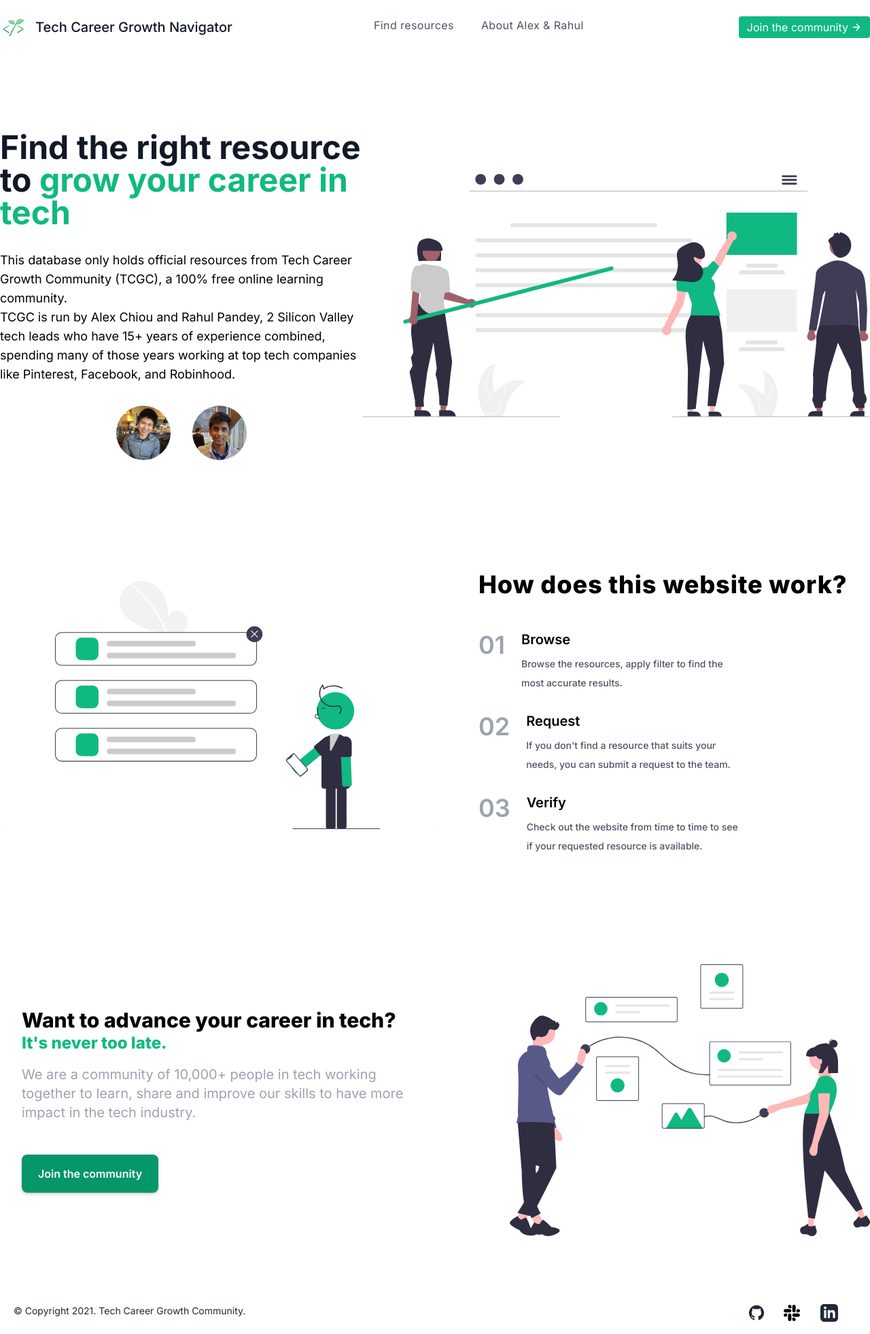
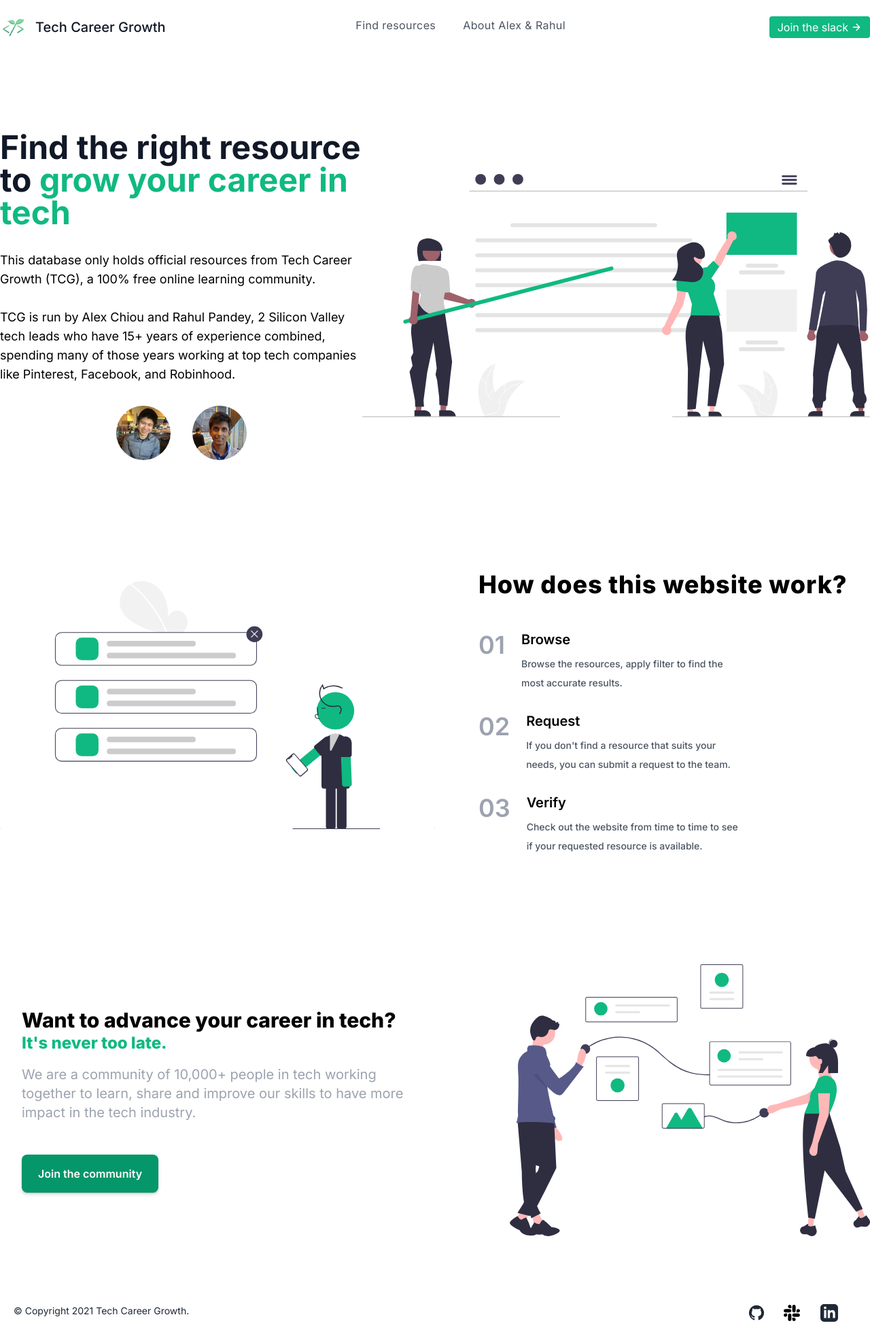
Before and after one commit to tericcabrel/tech-career-growth, a Next.js app in the folder webapp/: page / in a window 1280 px wide. Shown: the whole page at 68% size. Built offline with nearby package versions, Linux system fonts and the light colour scheme.

Commit message:
feat(app): replace text content on the website

```diff
--- a/webapp/src/components/home/hero.tsx
+++ b/webapp/src/components/home/hero.tsx
@@ -9,10 +9,11 @@
           Find the right resource to <span className="text-green-500">grow your career in tech</span>
         </h1>
         <p className="my-5 lg:my-8 text-base xl:text-lg">
-          This database only holds official resources from Tech Career Growth Community (TCGC), a 100% free online
-          learning community.
+          This database only holds official resources from Tech Career Growth (TCG), a 100% free online learning
+          community.
           <br />
-          TCGC is run by Alex Chiou and Rahul Pandey, 2 Silicon Valley tech leads who have 15+ years of experience
+          <br />
+          TCG is run by Alex Chiou and Rahul Pandey, 2 Silicon Valley tech leads who have 15+ years of experience
           combined, spending many of those years working at top tech companies like Pinterest, Facebook, and Robinhood.
         </p>
         <div className="flex justify-center relative text-center mx-auto">
--- a/webapp/src/components/layout/public/footer.tsx
+++ b/webapp/src/components/layout/public/footer.tsx
@@ -9,7 +9,7 @@
   return (
     <footer className="bg-white">
       <div className="mx-auto flex flex-wrap justify-between p-5 flex-col md:flex-row text-gray-800 text-sm h-16">
-        <div>© Copyright {year}. Tech Career Growth Community.</div>
+        <div>© Copyright {year} Tech Career Growth.</div>
         <div className="w-40 flex flex-wrap items-center justify-between">
           <Link href="https://github.com/Gear61/Software-Project-Ideas">
             <a className="block w-1/3 text-right" target="_blank" rel="noreferrer nopener" aria-label="Software Ideas">
--- a/webapp/src/components/layout/public/header.tsx
+++ b/webapp/src/components/layout/public/header.tsx
@@ -11,7 +11,7 @@
             <div className="h-10 w-10 flex justify-center items-center">
               <Image src="/assets/logo.jpg" width={36} height={36} alt="App Logo" />
             </div>
-            <span className="ml-3 text-xl">Tech Career Growth Navigator</span>
+            <span className="ml-3 text-xl">Tech Career Growth</span>
           </a>
         </Link>
         <nav className="md:ml-auto md:mr-auto flex flex-wrap items-center text-base justify-center">
@@ -31,7 +31,7 @@
             className="inline-flex items-center bg-green-500 text-white border-0 py-1 px-3 focus:outline-none hover:bg-green-400 rounded"
             target="_blank"
           >
-            Join the community
+            Join the slack
             <ArrowLeftIcon />
           </a>
         </Link>
--- a/webapp/src/containers/about.tsx
+++ b/webapp/src/containers/about.tsx
@@ -17,7 +17,7 @@
           Hello! We are Alex Chiou and Rahul Pandey, 2 Silicon Valley tech leads who are looking to give back. Alex is a
           currently an Android engineer at Robinhood and an ex-Facebook tech lead. He has also built apps for fun that
           have gotten over 2 million installs. Rahul is a tech lead at Facebook who was previously at Pinterest. Rahul
-          also rims a YouTube channel about software engineering that has 15,000, subscribers.
+          also rims a YouTube channel about software engineering that has 25,000, subscribers.
         </p>
         <p className="text-justify mb-8">
           We have created this tightly-knit, open community to help everyone accelerate their career in tech, no matter
@@ -133,7 +133,7 @@
                   </p>
                   <p className="text-md text-gray-500 dark:text-gray-400 max-w-xs py-4 font-light">
                     Stanford lecturer, and YouTuber with a passion for tech career growth. His YouTube channel has more
-                    than 15,000 subscribers.
+                    than 25,000 subscribers.
                   </p>
 
                   <div className="flex justify-center">
```
